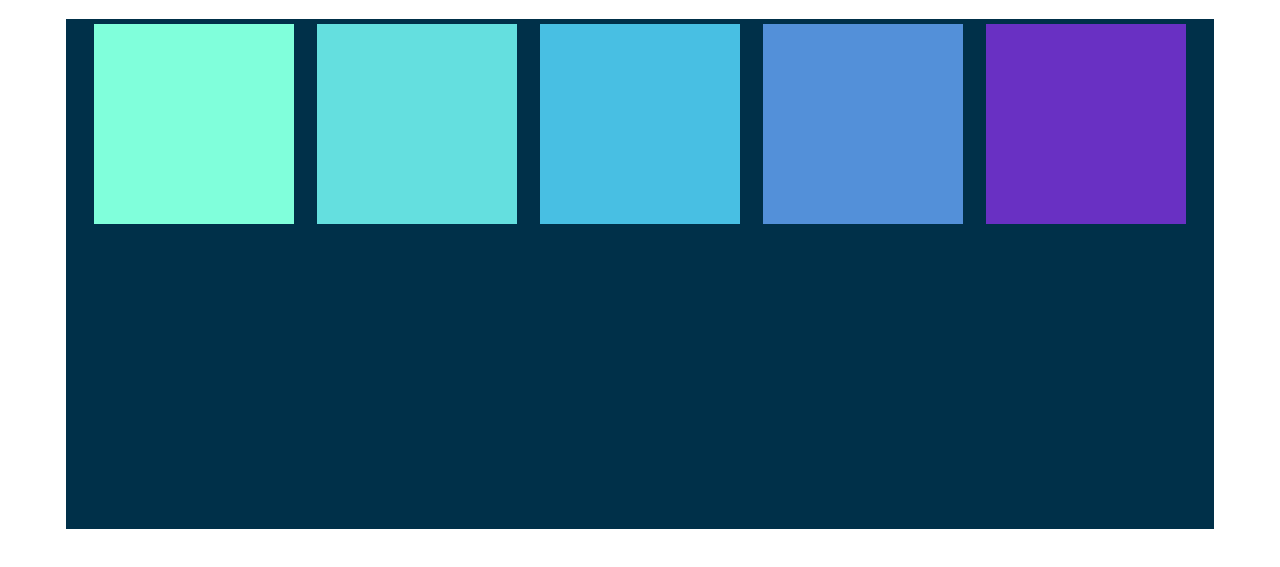
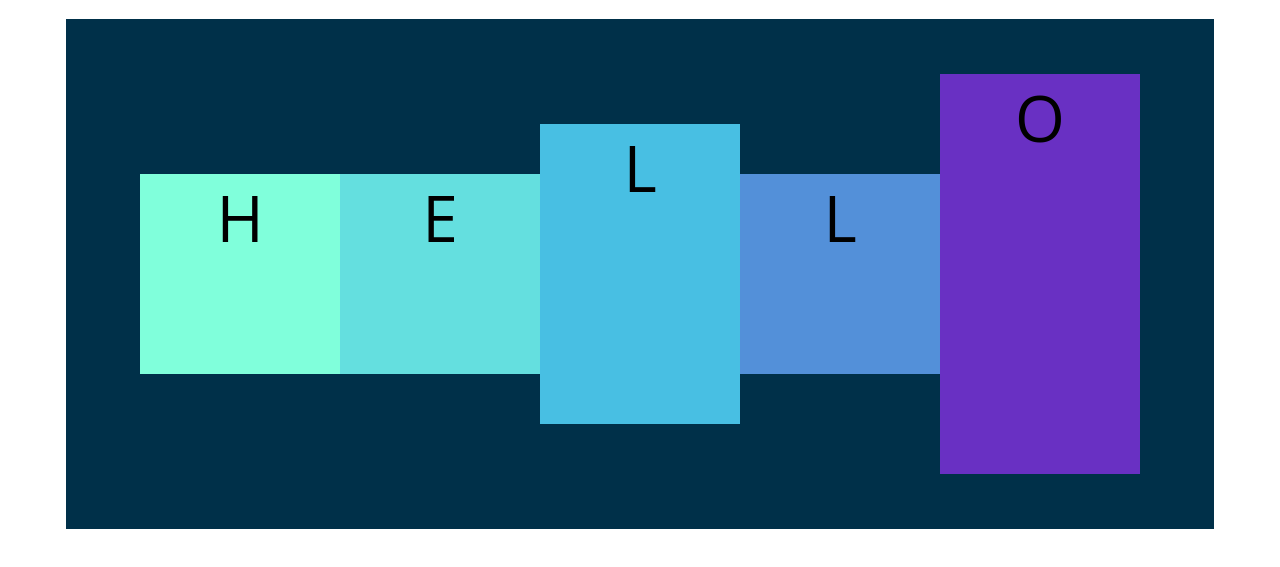
Before and after one commit to luisc8487/responsive-css-and-flexbox, a plain HTML site: page Flexbox/index.html in a window 1280 px wide. Shown: the part 67-634 px from the top of the page. Drawn offline with Linux system fonts and the light colour scheme.

Commit message:
added align-items

```diff
--- a/Flexbox/index.html
+++ b/Flexbox/index.html
@@ -9,11 +9,11 @@
 <body>
     <h1>Let's play With Flexbox</h1>
     <section id="container">
-       <div style="background-color: #80ffdb;"></div>
-       <div style="background-color: #64dfdf;"></div>
-       <div style="background-color: #48bfe3;"></div>
-       <div style="background-color: #5390d9;"></div>
-       <div style="background-color: #6930c3;"></div>
+       <div style="background-color: #80ffdb;">H</div>
+       <div style="background-color: #64dfdf;">E</div>
+       <div style="background-color: #48bfe3; height: 300px;">L</div>
+       <div style="background-color: #5390d9;">L</div>
+       <div style="background-color: #6930c3; height: 400px;">O</div>
     </section>
 </body>
 </html>
--- a/Flexbox/style.css
+++ b/Flexbox/style.css
@@ -8,9 +8,10 @@ h1 {
 #container {
   display: flex;
   flex-direction: row;
-  justify-content: space-evenly;
-  flex-wrap: wrap;
+  justify-content: center;
+  align-items: center;
 
+  /* flex-wrap: wrap; */
   /* flex-wrap: nowrap; */
   /* flex-wrap: wrap-reverse; */
 
@@ -31,6 +32,8 @@ h1 {
 }
 
 #container div {
+  text-align: center;
   width: 200px;
   height: 200px;
+  font-size: 4em;
 }
```
